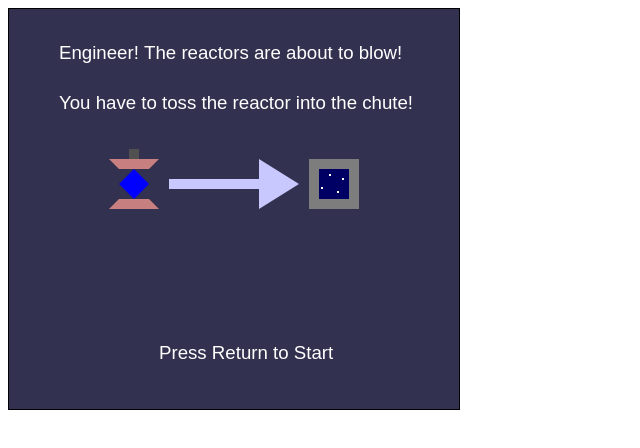
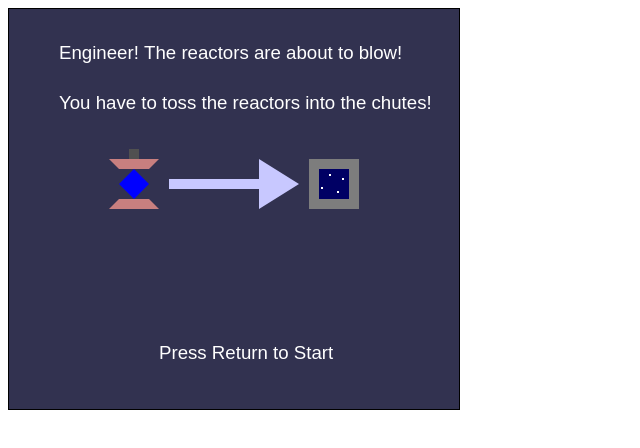
Before and after one commit to Tetha/ld27, a plain HTML site: page src/index.html in a window 1280 px wide. Shown: the full height of the page, 0-640 px from the left. Drawn offline with Linux system fonts and the light colour scheme.

Commit message:
New Level

```diff
--- a/src/index.html
+++ b/src/index.html
@@ -65,6 +65,23 @@
             ],
             core  : { x : 1, y : 4},
             crane : { x : 7, y : 1 },
+            chute : { x : 7, y : 4 },
+        },
+        {
+            level : [
+                [wall, wall , wall , wall , wall , wall , wall , wall , wall],
+                [wall, empty, empty, empty, empty, empty, empty, empty, wall],
+                [wall, empty, empty, empty, empty, empty, empty, empty, wall],
+                [wall, empty, empty, empty, empty, empty, empty, empty, wall],
+                [wall, empty, empty, empty, empty, empty, empty, empty, wall],
+                [wall, wall , wall , wall , wall , wall , wall , wall , wall],
+            ],
+
+            leads : [
+                { x : 6, y : 4 }
+            ],
+            core  : { x : 1, y : 4},
+            crane : { x : 4, y : 1 },
             chute : { x : 7, y : 4 },
         },
         {
@@ -331,7 +348,7 @@
         context.fillStyle = "rgb(255,255,255)";
         context.font = "14pt Arial";
         context.fillText("Engineer! The reactors are about to blow!", 50, 50);
-        context.fillText("You have to toss the reactor into the chute!", 50, 100);
+        context.fillText("You have to toss the reactors into the chutes!", 50, 100);
         draw_reactor(2, 3);
         draw_chute(6, 3);
         context.fillStyle = "rgb(200,200,255)";
```
